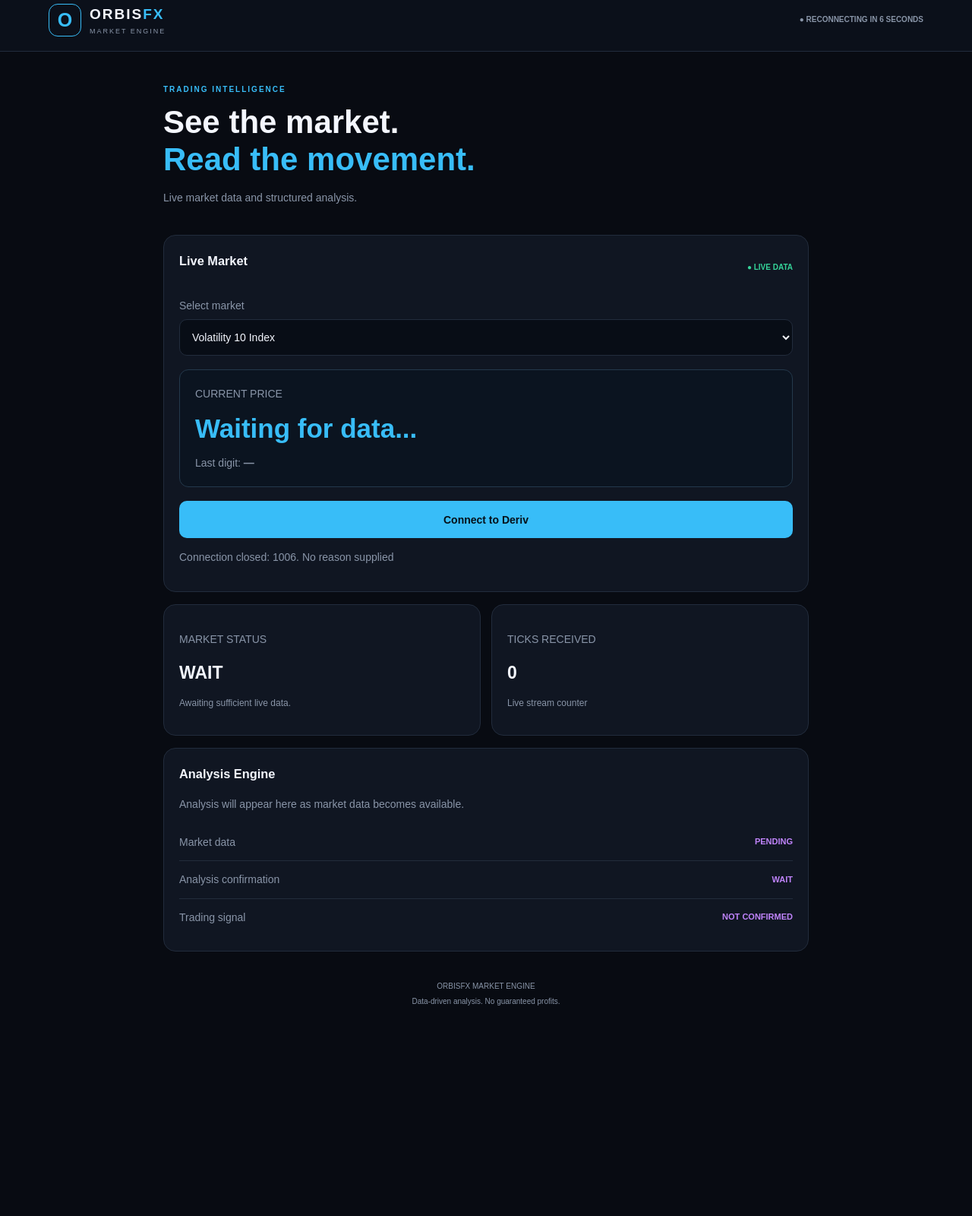
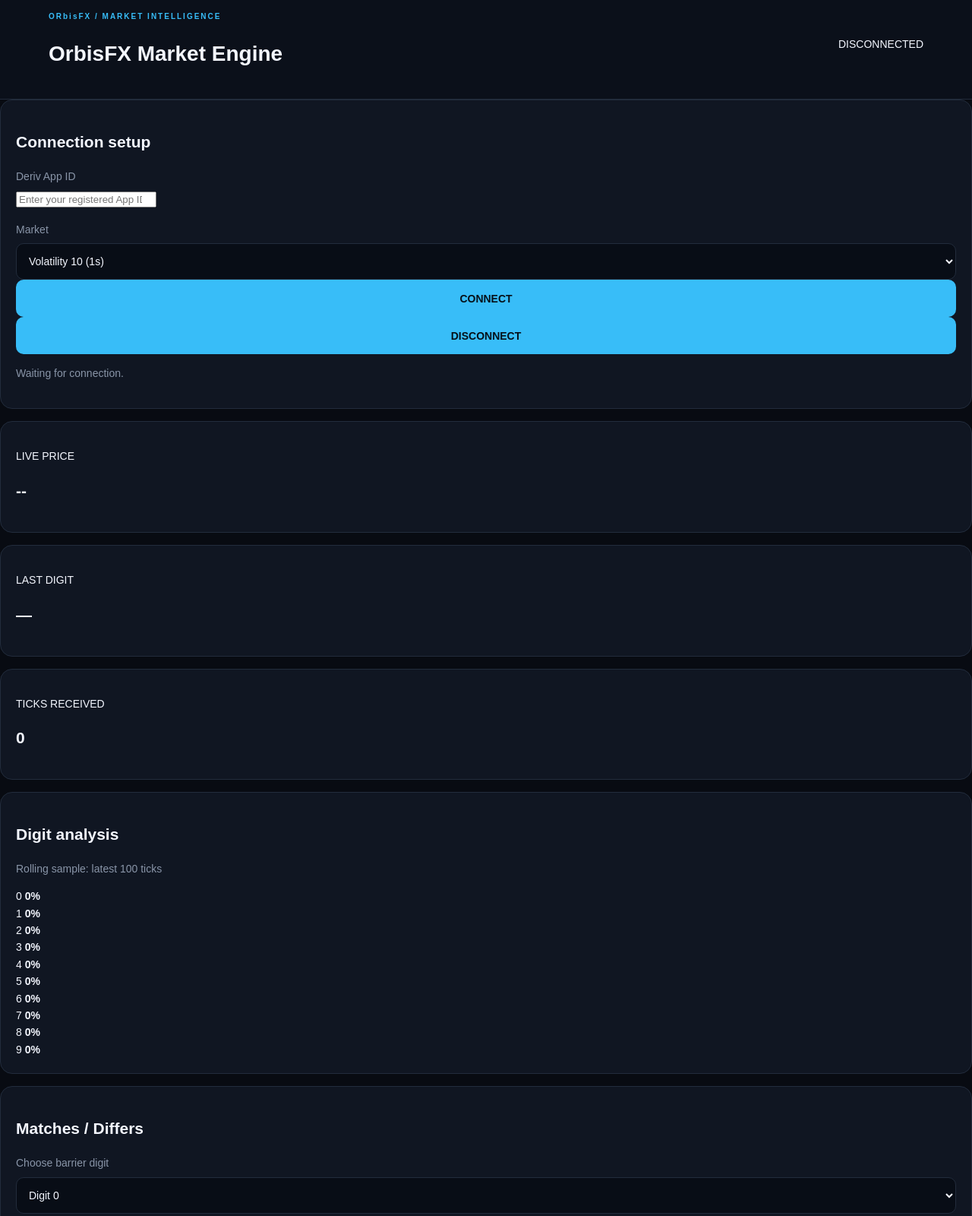
Before and after one commit to billytrade123/OrbisFX-Market-Engine, a plain HTML site: page index.html in a window 1280 px wide. Shown: the part 14-1614 px from the top of the page at 76% size. Before the commit the page ends 1374 px from the top, so only its background shows below. Drawn offline with Linux system fonts and the light colour scheme.

Commit message:
Update index.html

```diff
--- a/index.html
+++ b/index.html
@@ -5,92 +5,139 @@
   <meta charset="UTF-8">
   <meta name="viewport" content="width=device-width, initial-scale=1.0">
   <meta name="theme-color" content="#080b12">
-  <title>OrbisFX | Market Engine</title>
+  <title>OrbisFX Market Engine</title>
   <link rel="stylesheet" href="style.css">
+  <script src="analysis.js" defer></script>
+  <script src="deriv.js" defer></script>
 </head>
 <body>
-  <header class="topbar">
-    <div class="brand">
-      <span class="brand-icon">O</span>
+  <main class="app">
+
+    <header class="topbar">
       <div>
-        <h1>ORBIS<span>FX</span></h1>
-        <p>MARKET ENGINE</p>
+        <p class="eyebrow">ORbisFX / MARKET INTELLIGENCE</p>
+        <h1>OrbisFX <span>Market Engine</span></h1>
       </div>
-    </div>
-    <span id="connection" class="status">● DISCONNECTED</span>
-  </header>
-
-  <main class="container">
-    <section class="welcome">
-      <p class="eyebrow">TRADING INTELLIGENCE</p>
-      <h2>See the market.<br><span>Read the movement.</span></h2>
-      <p class="muted">Live market data and structured analysis.</p>
-    </section>
+      <div class="connection">
+        <span id="connectionDot" class="status-dot"></span>
+        <span id="connectionStatus">DISCONNECTED</span>
+      </div>
+    </header>
 
     <section class="panel">
-      <div class="section-heading">
-        <h3>Live Market</h3>
-        <span class="live-dot">● LIVE DATA</span>
-      </div>
+      <h2>Connection setup</h2>
 
-      <label for="market">Select market</label>
-      <select id="market">
-        <option value="R_10">Volatility 10 Index</option>
-        <option value="R_25">Volatility 25 Index</option>
-        <option value="R_50">Volatility 50 Index</option>
-        <option value="R_75">Volatility 75 Index</option>
-        <option value="R_100">Volatility 100 Index</option>
+      <label for="appId">Deriv App ID</label>
+      <input id="appId" type="number" inputmode="numeric"
+        placeholder="Enter your registered App ID">
+
+      <label for="marketSelect">Market</label>
+      <select id="marketSelect">
         <option value="1HZ10V">Volatility 10 (1s)</option>
         <option value="1HZ25V">Volatility 25 (1s)</option>
         <option value="1HZ50V">Volatility 50 (1s)</option>
         <option value="1HZ75V">Volatility 75 (1s)</option>
         <option value="1HZ100V">Volatility 100 (1s)</option>
+        <option value="R_10">Volatility 10</option>
+        <option value="R_25">Volatility 25</option>
+        <option value="R_50">Volatility 50</option>
+        <option value="R_75">Volatility 75</option>
+        <option value="R_100">Volatility 100</option>
       </select>
 
-      <div class="price-card">
-        <p class="muted">CURRENT PRICE</p>
-        <h2 id="price">Waiting for data...</h2>
-        <p class="muted">Last digit: <strong id="lastDigit">—</strong></p>
+      <div class="button-row">
+        <button id="connectBtn" type="button">CONNECT</button>
+        <button id="disconnectBtn" type="button" class="secondary">
+          DISCONNECT
+        </button>
       </div>
 
-      <button id="connectBtn" type="button">Connect to Deriv</button>
-      <p id="message" class="muted" role="status">Ready to connect.</p>
+      <p id="diagnostic" class="muted">Waiting for connection.</p>
     </section>
 
-    <section class="grid">
-      <div class="panel">
-        <p class="muted">MARKET STATUS</p>
-        <h3 id="marketStatus">WAIT</h3>
-        <p class="small">Awaiting sufficient live data.</p>
+    <section class="market-grid">
+      <div class="panel metric">
+        <p>LIVE PRICE</p>
+        <h2 id="livePrice">--</h2>
       </div>
-      <div class="panel">
-        <p class="muted">TICKS RECEIVED</p>
-        <h3 id="tickCount">0</h3>
-        <p class="small">Live stream counter</p>
+      <div class="panel metric">
+        <p>LAST DIGIT</p>
+        <h2 id="lastDigit">--</h2>
+      </div>
+      <div class="panel metric">
+        <p>TICKS RECEIVED</p>
+        <h2 id="tickCount">0</h2>
       </div>
     </section>
 
     <section class="panel">
-      <h3>Analysis Engine</h3>
-      <p class="muted">Analysis will appear here as market data becomes available.</p>
-      <div class="analysis-row">
-        <span>Market data</span><strong id="dataStatus">PENDING</strong>
-      </div>
-      <div class="analysis-row">
-        <span>Analysis confirmation</span><strong id="analysisStatus">WAIT</strong>
-      </div>
-      <div class="analysis-row">
-        <span>Trading signal</span><strong>NOT CONFIRMED</strong>
+      <h2>Digit analysis</h2>
+      <p class="muted">Rolling sample: latest 100 ticks</p>
+
+      <div id="frequencyGrid" class="frequency-grid">
+        <div>0 <strong>0%</strong></div>
+        <div>1 <strong>0%</strong></div>
+        <div>2 <strong>0%</strong></div>
+        <div>3 <strong>0%</strong></div>
+        <div>4 <strong>0%</strong></div>
+        <div>5 <strong>0%</strong></div>
+        <div>6 <strong>0%</strong></div>
+        <div>7 <strong>0%</strong></div>
+        <div>8 <strong>0%</strong></div>
+        <div>9 <strong>0%</strong></div>
       </div>
     </section>
 
+    <section class="panel">
+      <h2>Matches / Differs</h2>
+
+      <label for="barrierDigit">Choose barrier digit</label>
+      <select id="barrierDigit">
+        <option value="0">Digit 0</option>
+        <option value="1">Digit 1</option>
+        <option value="2">Digit 2</option>
+        <option value="3">Digit 3</option>
+        <option value="4">Digit 4</option>
+        <option value="5">Digit 5</option>
+        <option value="6">Digit 6</option>
+        <option value="7">Digit 7</option>
+        <option value="8">Digit 8</option>
+        <option value="9">Digit 9</option>
+      </select>
+
+      <div class="market-grid">
+        <div class="metric">
+          <p>MATCHES</p>
+          <h2 id="matchesCount">0</h2>
+        </div>
+        <div class="metric">
+          <p>DIFFERS</p>
+          <h2 id="differsCount">0</h2>
+        </div>
+      </div>
+
+      <p id="sampleStatus" class="muted">
+        Waiting for tick data.
+      </p>
+    </section>
+
+    <section class="panel signal-panel">
+      <p class="eyebrow">ORBISFX ANALYSIS</p>
+      <h2 id="signalStatus">WAIT</h2>
+      <p id="signalReason">
+        Connect to Deriv and collect tick data before analysis.
+      </p>
+      <p class="warning">
+        Historical digit frequency does not predict the next tick.
+        This dashboard provides statistics, not guaranteed signals.
+      </p>
+    </section>
+
     <footer>
-      <p>ORBISFX MARKET ENGINE</p>
-      <p>Data-driven analysis. No guaranteed profits.</p>
+      <p>ORbisFX MARKET ENGINE</p>
+      <p>Market data and statistics only · No trades are placed</p>
     </footer>
+
   </main>
-
-  <script src="analysis.js"></script>
-  <script src="deriv.js"></script>
 </body>
-          </html>
+</html>
```
